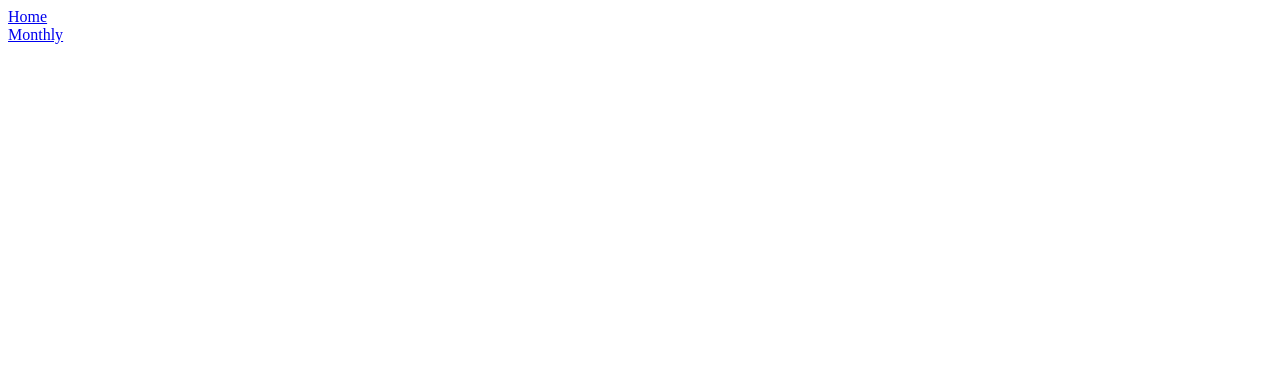
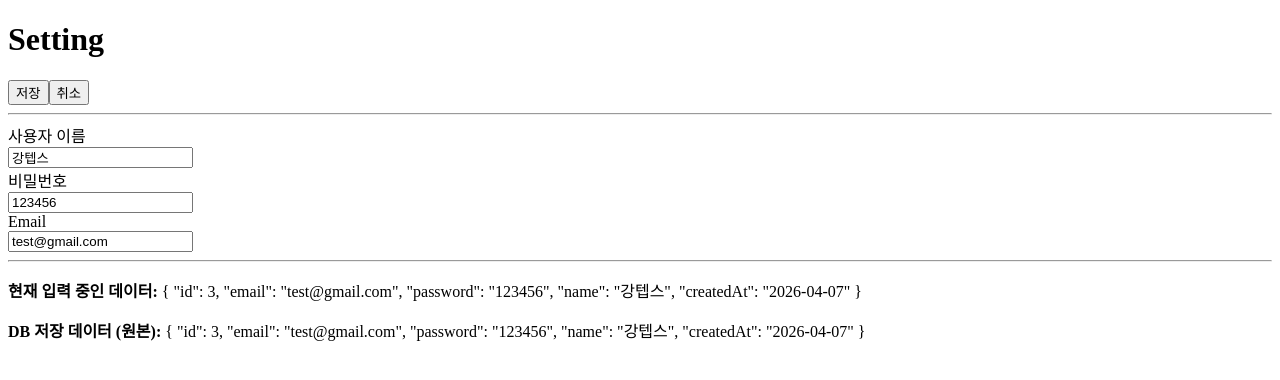
Before and after one commit to how-much-is/how-much-is, a Vue app in the folder how-much-is/: page /category in a window 1280 px wide. Before the commit this address had no page. Shown: the top 380 px of the page. Built offline with nearby package versions, Linux system fonts and the light colour scheme; data requests are answered from the project's data file.

Commit message:
settings 사용자 정보 수정 db 연결

```diff
--- a/how-much-is/db.json
+++ b/how-much-is/db.json
@@ -6,9 +6,21 @@
       "password": "123456",
       "name": "홍길동",
       "createdAt": "2026-04-07"
+    },
+    {
+      "name": "강송주",
+      "password": "3456",
+      "email": "test@gmail.com",
+      "id": 2
+    },
+    {
+      "id": 3,
+      "email": "test@gmail.com",
+      "password": "123456",
+      "name": "강텝스",
+      "createdAt": "2026-04-07"
     }
   ],
-
   "transactions": [
     {
       "id": 1,
@@ -18,7 +30,7 @@
       "categoryId": 1,
       "title": "점심",
       "memo": "김치찌개",
-      "date": "2026-04-07"
+      "date": "2026-05-07"
     },
     {
       "id": 2,
@@ -28,7 +40,7 @@
       "categoryId": 1,
       "title": "저녁",
       "memo": "김치찌개",
-      "date": "2026-04-07"
+      "date": "2026-06-07"
     },
     {
       "id": 3,
@@ -38,10 +50,9 @@
       "categoryId": 1,
       "title": "저녁",
       "memo": "김치찌개",
-      "date": "2026-04-07"
+      "date": "2026-06-07"
     }
   ],
-
   "categories": [
     {
       "id": 1,
@@ -100,7 +111,6 @@
       "isDefault": false
     }
   ],
-
   "budgets": [
     {
       "id": 1,
@@ -110,7 +120,6 @@
       "month": "2026-04"
     }
   ],
-
   "settings": [
     {
       "userId": 1,
--- a/how-much-is/src/App.vue
+++ b/how-much-is/src/App.vue
@@ -1,15 +1,19 @@
 <template>
   <div>
-    <router-link to="/">Home</router-link>
+    <!-- <router-link to="/">Home</router-link>
     <br />
     <router-link to="/monthly">Monthly</router-link>
 
-    <router-view></router-view>
+    <router-view></router-view> -->
+    <!-- <Category></Category> -->
+    <Settings></Settings>
   </div>
 </template>
 
 <script setup>
-import MonthlyList from './components/monthly/MonthlyList.vue';
+// import MonthlyList from './components/monthly/MonthlyList.vue';
+// import Category from './pages/Category.vue';
+import Settings from './pages/Settings.vue';
 </script>
 
 <style scoped></style>
--- /dev/null
+++ b/how-much-is/src/pages/Category.vue
@@ -0,0 +1,142 @@
+<template lang="">
+  <div class="report-container">
+    <h2>월이랑 요일 드롭다운</h2>
+    <select v-model="selectedMonth">
+      <option v-for="month in months" :key="month" :value="month">
+        {{ month }}
+      </option>
+    </select>
+
+    <h1>해당월 transaction 보이는 지 확인용</h1>
+    <p>{{ monthlyTransactions }}</p>
+    <h1>각 카테고리 당 누적 지출 금액</h1>
+    <p>{{ countCategory }}</p>
+
+    <!-- <DonutChart :chartData="chartData">
+        <CategorySummary :summaryData="summaryData"> -->
+  </div>
+</template>
+
+<script setup>
+import DonutChart from '@/components/DonutChart.vue';
+import CategorySummary from '@/components/CategorySummary.vue';
+import { ref, onMounted, computed, watch } from 'vue';
+import axios from 'axios';
+
+// db.json에서 해당하는 사용자의 거래 내역 가져올 data 담을 변수
+const transactions = ref([]);
+// db.json에서 카테고리 가져올 data 담을 변수
+const categories = ref([]);
+// 사용자가 선택한 month 담을 변수
+const selectedMonth = ref('');
+
+onMounted(async () => {
+  // db.json 에서 사용자 transaction data 가져오기
+  const tRes = await axios.get('http://localhost:3000/transactions');
+
+  // db.json에서 category data 가져오기
+  const cRes = await axios.get('http://localhost:3000/categories');
+
+  transactions.value = tRes.data;
+  categories.value = cRes.data;
+
+  //   console.log('거래 내역:', transactions.value);
+  //   console.log('카테고리 종류:', categories.value);
+
+  //   processData();
+});
+
+// 사용자 거래 내역이 있는 month 추출
+const months = computed(() => {
+  // 중복되는 데이터 존재할 수 있으므로 집합 사용
+  const monthSet = new Set();
+
+  // db.json에서 가져온 transaction를 확인
+  transactions.value.forEach((t) => {
+    // 각 원소에서 속성 date의 YYYY-MM를 추출
+    const month = t.date.slice(0, 7);
+    // 생성한 집합에 추가
+    monthSet.add(month);
+  });
+  // 사용자 거래 내역이 있는 월을 담아준 집합을 배열로 설정 후
+  // 최신 순으로 sort
+
+  return Array.from(monthSet).sort().reverse();
+});
+
+// 페이지 이동 후에 보이는 화면은 가장 최신 월 정보
+// 사용자 거래 내역 months 가 계산될 때마다 확인
+// months 가 비어있지 않다면 selectedMonth를 첫 번째 인덱스 값으로 설정
+watch(months, (newMonths) => {
+  if (newMonths.length > 0) selectedMonth.value = newMonths[0];
+});
+
+// 사용자가 선택한 월의 transaction data를 담은 배열을 return
+const monthlyTransactions = computed(() => {
+  return transactions.value.filter(
+    // transactions 배열을 돌면서 해당 거래가 지출이며
+    // 사용자가 선택한 월과 일치하는 것만 걸러 반환
+    (t) => t.type === 'expense' && t.date.startsWith(selectedMonth.value),
+  );
+});
+
+const countCategory = computed(() => {
+  // 카테고리 id (정수 1~N으로 구성) 순서대로 지출액 저장
+  const count = {};
+
+  // 사용자가 선택한 달이 담긴 배열을 돌며 확인
+  for (let i = 0; i < monthlyTransactions.value.length; i++) {
+    // 각 거래 내역의 아이디를 temp_id에 할당
+    // ( 거래 내역은 id 순서대로 정렬X )
+    let temp_id = monthlyTransactions.value[i].categoryId;
+    console.log(temp_id);
+
+    // id에 해당하는 배열이 비어있다면
+    if (count[temp_id] === undefined) {
+      // count 배열의 해당 인덱스에 0을 할당하며 초기화
+      count[temp_id] = 0;
+    }
+
+    // count 배열의 해당 인덱스에 지출 금액을 누적으로 합해줌
+    count[temp_id] += monthlyTransactions.value[i].amount;
+  }
+  return count;
+});
+
+// 카테고리 id를 인덱스라고 했을 때, 카테고리별 금액만 배열로 저장
+const donutData = computed(() => {
+  const result = [];
+
+  // 카테고리별 누적 금액 배열에서 각 원소 꺼냄
+  for (let key in countCategory.value) {
+    // 각 누적 금액만 result 배열에 push
+    result.push(countCategory.value[key]);
+  }
+
+  return result;
+});
+
+const donutLabels = computed(() => {
+  const labels = [];
+  // 객체 ({ 카테고리id_1 : 가격, 카테고리id_2: 가격, ... })에서
+  for (let key in countCategory.value) {
+    // categoryId로 category 이름 찾기
+    const category = categories.value.find((c) => c.id === Number(key));
+
+    if (category) {
+      labels.push(category.name);
+    }
+  }
+
+  return labels;
+});
+
+// transaction 카테고리의 이름과 누적 합계된 가격을 객체로 반환
+const chartData = computed(() => {
+  return {
+    labels: donutLabels.value,
+    series: donutData.value,
+  };
+});
+</script>
+<style lang=""></style>
--- a/how-much-is/src/pages/Settings.vue
+++ b/how-much-is/src/pages/Settings.vue
@@ -1,58 +1,67 @@
-<template lang="">
+<template>
   <div>
     <h1>Setting</h1>
     <button @click="saveUser">저장</button>
-    <button @click="resetUser">취소</button><br />
-    <div class="">
-    <label for="username">사용자 이름</label><br />
-    <input id="username" type="text" v-model="user.username" />
+    <button @click="resetUser">취소</button>
+
+    <hr />
+
+    <div class="input-group">
+      <label for="username">사용자 이름</label><br />
+      <input id="username" type="text" v-model="user.name" />
     </div>
+
+    <div class="input-group">
+      <label for="password">비밀번호</label><br />
+      <input id="password" type="text" v-model="user.password" />
+    </div>
+
+    <div class="input-group">
+      <label for="email">Email</label><br />
+      <input id="email" type="text" v-model="user.email" />
+    </div>
+
     <hr />
-    <div class="">
-    <label for="password">비밀번호</label><br />
-    <input id="password" type="text" v-model="user.password">
-    </div>
-    <div class="">
-    <label for="email">email</label><br/>
-    <input id="email" type="text" name="email" v-model="user.email"></input>
-    </div>
-    <div class="">
-      <label for="user_memo">Memo</label><br/>
-      <input id="user_memo" type="text" name="user_memo"></input>
-    </div>
+    <p><strong>현재 입력 중인 데이터:</strong> {{ user }}</p>
+    <p><strong>DB 저장 데이터 (원본):</strong> {{ originalUser }}</p>
   </div>
 </template>
 
 <script setup>
 import axios from 'axios';
-import { ref, onMounted } from "vue";
+import { ref, onMounted } from 'vue';
 
-const user = ref({
-  username:"",
-  password:"",
-  email:""
-})
+// 선택된 사용자의 정보 담기
+const user = ref({ name: '', password: '', email: '' });
 
-const originalUser = ref({})
+// 저장 취소 대비해서 기존 정보 저장
+const originalUser = ref({ name: '', password: '', email: '' });
 
-onMounted(async()=> {
-  const res = await axios.get("")
+const selectedUser = 3;
 
-  user.value = res.data;
-  originalUser.value = {...res.data}
-})
+onMounted(async () => {
+  const res = await axios.get('http://localhost:3000/users');
+  const found = res.data.find((u) => u.id === selectedUser);
 
-const saveUser = async() => {
-  await axios.put("", user.value)
+  if (found) {
+    originalUser.value = { ...found };
+    user.value = { ...found };
+  }
+});
 
-  originalUser.value = {...user.value}
+const saveUser = async () => {
+  try {
+    await axios.put(`http://localhost:3000/users/${selectedUser}`, user.value);
 
-  alert('저장 완료')
-}
+    originalUser.value = { ...user.value };
+    alert('저장 완료');
+  } catch (error) {
+    console.error('저장 실패', error);
+  }
+};
 
 const resetUser = () => {
-  user.value = {...originalUser.value}
-}
+  user.value = { ...originalUser.value };
+  alert('수정 취소');
+};
 </script>
-
-<style lang=""></style>
```
Also changed, not shown: how-much-is/src/components/CategorySummary.vue (added, +7 -0 lines), how-much-is/src/components/DonutChart.vue (added, +7 -0 lines), how-much-is/src/components/kdh.html (deleted, +0 -11 lines), how-much-is/src/components/전동재.html (deleted, +0 -11 lines).
